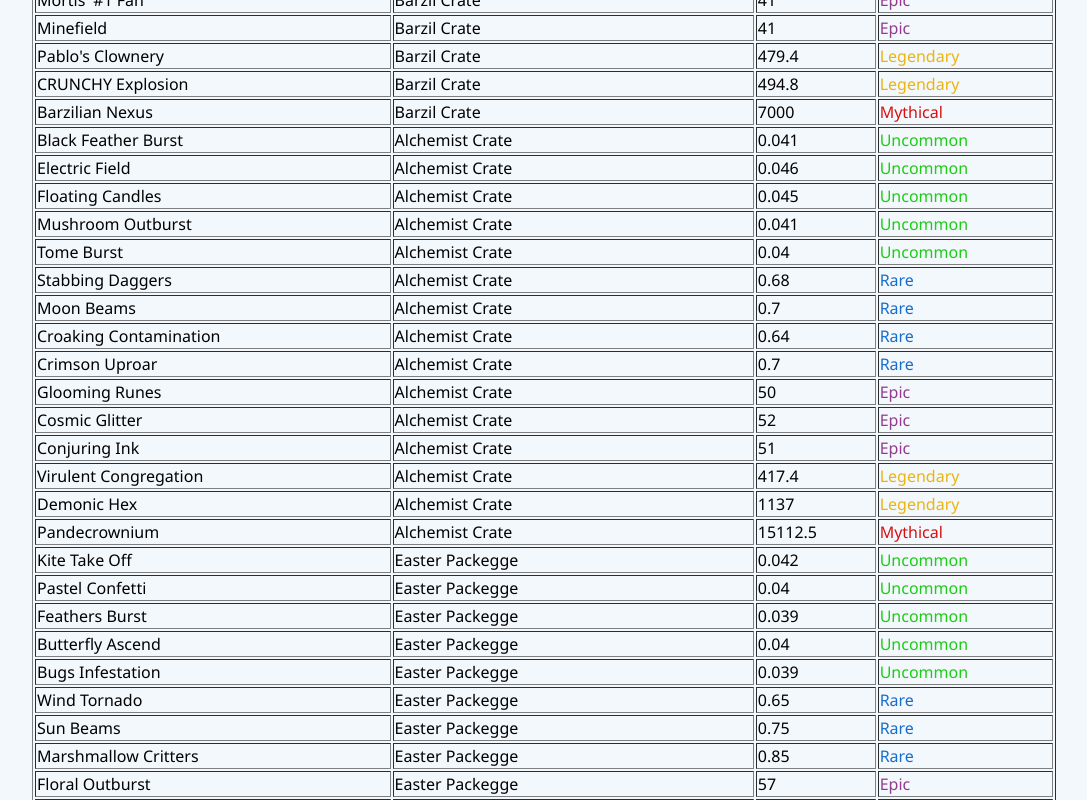
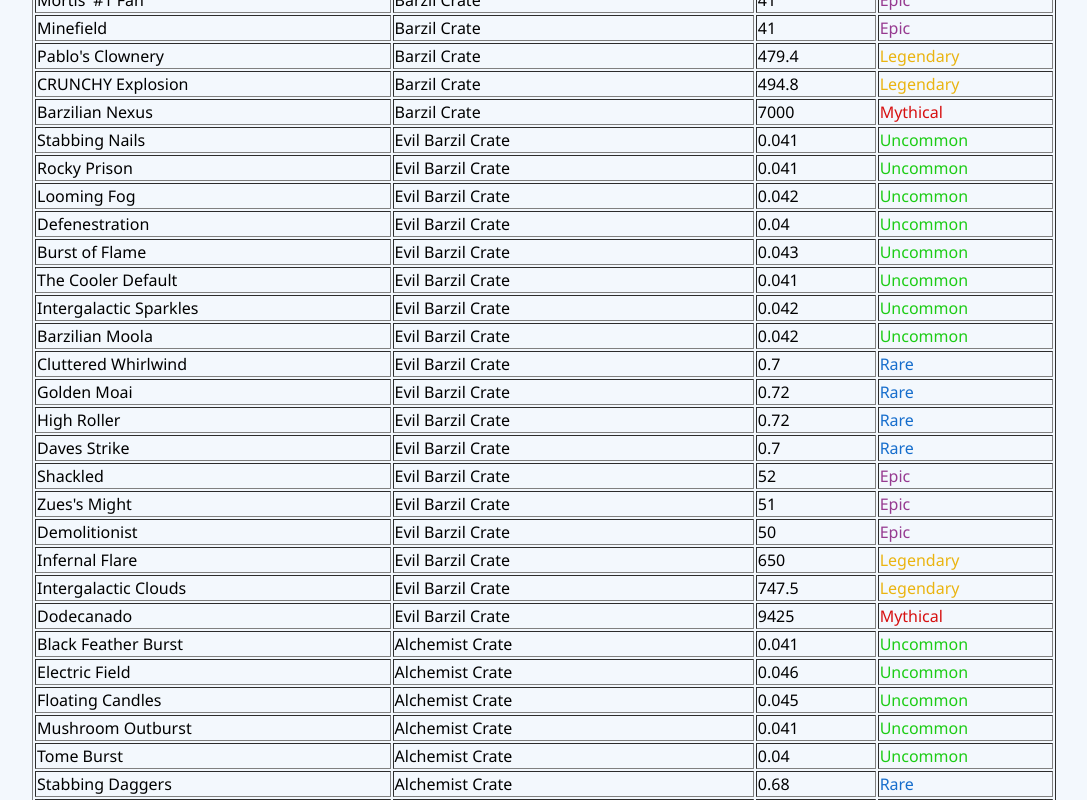
Before and after one commit to SB-VALUES/SB-TRADING-SITE, a plain HTML site: page credits.html in a window 1280 px wide. Shown: the part 3820-4620 px from the top of the page, without its empty margins (96-1183 px from the left). Drawn offline with Linux system fonts and the light colour scheme.

Commit message:
Update credits.html

```diff
--- a/credits.html
+++ b/credits.html
@@ -408,7 +408,7 @@
             <tr>
                 <td class="table-names" data-table="darkness">Darkness</td>
                 <td>Bob Crate</td>
-                <td>339</td>
+                <td>354.2</td>
                 <td>Legendary</td>
             </tr>
             <tr>
@@ -589,6 +589,114 @@
                 <td class="table-names" data-table="barziliannexus">Barzilian Nexus</td>
                 <td>Barzil Crate</td>
                 <td>7000</td>
+                <td>Mythical</td>
+            </tr>
+            <tr>
+                <td class="table-names" data-table="stabbingnails">Stabbing Nails</td>
+                <td>Evil Barzil Crate</td>
+                <td>0.041</td>
+                <td>Uncommon</td>
+            </tr>
+            <tr>
+                <td class="table-names" data-table="rockyprison">Rocky Prison</td>
+                <td>Evil Barzil Crate</td>
+                <td>0.041</td>
+                <td>Uncommon</td>
+            </tr>
+            <tr>
+                <td class="table-names" data-table="loomingfog">Looming Fog</td>
+                <td>Evil Barzil Crate</td>
+                <td>0.042</td>
+                <td>Uncommon</td>
+            </tr>
+            <tr>
+                <td class="table-names" data-table="defenestration">Defenestration</td>
+                <td>Evil Barzil Crate</td>
+                <td>0.04</td>
+                <td>Uncommon</td>
+            </tr>
+            <tr>
+                <td class="table-names" data-table="burstofflame">Burst of Flame</td>
+                <td>Evil Barzil Crate</td>
+                <td>0.043</td>
+                <td>Uncommon</td>
+            </tr>
+            <tr>
+                <td class="table-names" data-table="thecoolerdefault">The Cooler Default</td>
+                <td>Evil Barzil Crate</td>
+                <td>0.041</td>
+                <td>Uncommon</td>
+            </tr>
+            <tr>
+                <td class="table-names" data-table="intergalacticsparkles">Intergalactic Sparkles</td>
+                <td>Evil Barzil Crate</td>
+                <td>0.042</td>
+                <td>Uncommon</td>
+            </tr>
+            <tr>
+                <td class="table-names" data-table="barzilianmoola">Barzilian Moola</td>
+                <td>Evil Barzil Crate</td>
+                <td>0.042</td>
+                <td>Uncommon</td>
+            </tr>
+            <tr>
+                <td class="table-names" data-table="clutteredwhirlwind">Cluttered Whirlwind</td>
+                <td>Evil Barzil Crate</td>
+                <td>0.7</td>
+                <td>Rare</td>
+            </tr>
+            <tr>
+                <td class="table-names" data-table="goldenmoai">Golden Moai</td>
+                <td>Evil Barzil Crate</td>
+                <td>0.72</td>
+                <td>Rare</td>
+            </tr>
+            <tr>
+                <td class="table-names" data-table="highroller">High Roller</td>
+                <td>Evil Barzil Crate</td>
+                <td>0.72</td>
+                <td>Rare</td>
+            </tr>
+            <tr>
+                <td class="table-names" data-table="davesstrike">Daves Strike</td>
+                <td>Evil Barzil Crate</td>
+                <td>0.7</td>
+                <td>Rare</td>
+            </tr>
+            <tr>
+                <td class="table-names" data-table="shackled">Shackled</td>
+                <td>Evil Barzil Crate</td>
+                <td>52</td>
+                <td>Epic</td>
+            </tr>
+            <tr>
+                <td class="table-names" data-table="zues'smight">Zues's Might</td>
+                <td>Evil Barzil Crate</td>
+                <td>51</td>
+                <td>Epic</td>
+            </tr>
+            <tr>
+                <td class="table-names" data-table="demolitionist">Demolitionist</td>
+                <td>Evil Barzil Crate</td>
+                <td>50</td>
+                <td>Epic</td>
+            </tr>
+            <tr>
+                <td class="table-names" data-table="infernalflare">Infernal Flare</td>
+                <td>Evil Barzil Crate</td>
+                <td>650</td>
+                <td>Legendary</td>
+            </tr>
+            <tr>
+                <td class="table-names" data-table="intergalacticclouds">Intergalactic Clouds</td>
+                <td>Evil Barzil Crate</td>
+                <td>747.5</td>
+                <td>Legendary</td>
+            </tr>
+            <tr>
+                <td class="table-names" data-table="dodecanado">Dodecanado</td>
+                <td>Evil Barzil Crate</td>
+                <td>9425</td>
                 <td>Mythical</td>
             </tr>
             <tr>
@@ -1008,61 +1116,61 @@
             <tr>
                 <td class="table-names" data-table="trollrequiem">Troll Requiem</td>
                 <td>Jack's Crate</td>
-                <td>65</td>
+                <td>15</td>
                 <td>Uncommon</td>
             </tr>
             <tr>
                 <td class="table-names" data-table="runes">Runes</td>
                 <td>Jack's Crate</td>
-                <td>67</td>
+                <td>14.5</td>
                 <td>Uncommon</td>
             </tr>
             <tr>
                 <td class="table-names" data-table="realisticeye">Realistic Eye</td>
                 <td>Jack's Crate</td>
-                <td>68</td>
+                <td>14.5</td>
                 <td>Uncommon</td>
             </tr>
             <tr>
                 <td class="table-names" data-table="lavaskulls">Lava Skulls</td>
                 <td>Jack's Crate</td>
-                <td>69</td>
+                <td>15</td>
                 <td>Uncommon</td>
             </tr>
             <tr>
                 <td class="table-names" data-table="fallleaves">Fall Leaves</td>
                 <td>Jack's Crate</td>
-                <td>68</td>
+                <td>14.5</td>
                 <td>Uncommon</td>
             </tr>
             <tr>
                 <td class="table-names" data-table="cauldronbubbles">Cauldron Bubbles</td>
                 <td>Jack's Crate</td>
-                <td>65</td>
+                <td>12</td>
                 <td>Uncommon</td>
             </tr>
             <tr>
                 <td class="table-names" data-table="witchsspell">Witch's Spell</td>
                 <td>Jack's Crate</td>
-                <td>545</td>
+                <td>56.8</td>
                 <td>Rare</td>
             </tr>
             <tr>
                 <td class="table-names" data-table="shadowbite">Shadowbite</td>
                 <td>Jack's Crate</td>
-                <td>540</td>
+                <td>56.5</td>
                 <td>Rare</td>
             </tr>
             <tr>
                 <td class="table-names" data-table="run">RUN</td>
                 <td>Jack's Crate</td>
-                <td>547</td>
+                <td>57</td>
                 <td>Rare</td>
             </tr>
             <tr>
                 <td class="table-names" data-table="crows">Crows</td>
                 <td>Jack's Crate</td>
-                <td>525</td>
+                <td>55</td>
                 <td>Rare</td>
             </tr>
             <tr>
@@ -1086,19 +1194,19 @@
             <tr>
                 <td class="table-names" data-table="eeriefog">Eerie Fog</td>
                 <td>Jack's Crate</td>
-                <td>3000</td>
+                <td>1950</td>
                 <td>Legendary</td>
             </tr>
             <tr>
                 <td class="table-names" data-table="jackolantern">Jack O' Lantern</td>
                 <td>Jack's Crate</td>
-                <td>3150</td>
+                <td>2112.5</td>
                 <td>Legendary</td>
             </tr>
             <tr>
                 <td class="table-names" data-table="damned">Damned</td>
                 <td>Jack's Crate</td>
-                <td>26400</td>
+                <td>17062.5</td>
                 <td>Mythical</td>
             </tr>
             <tr>
```
